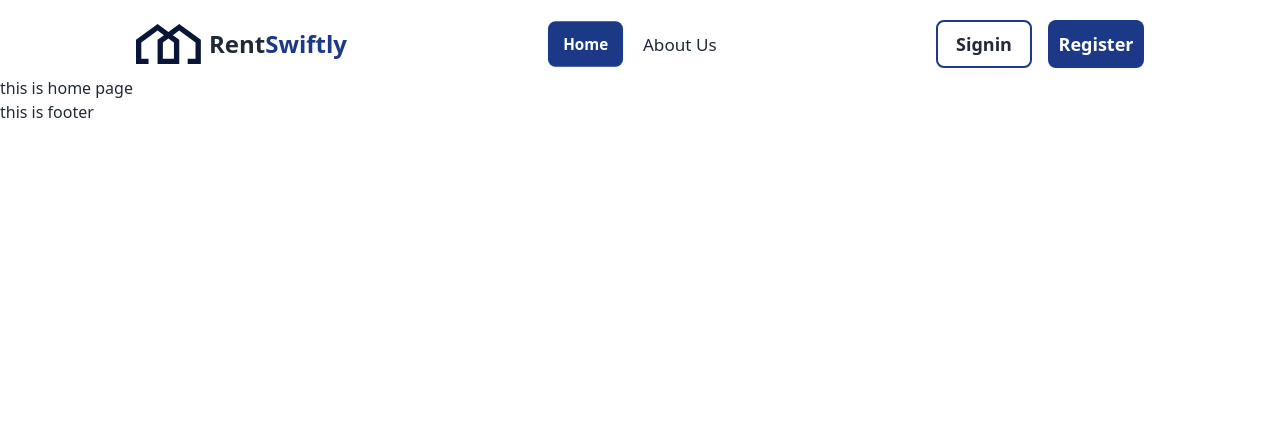
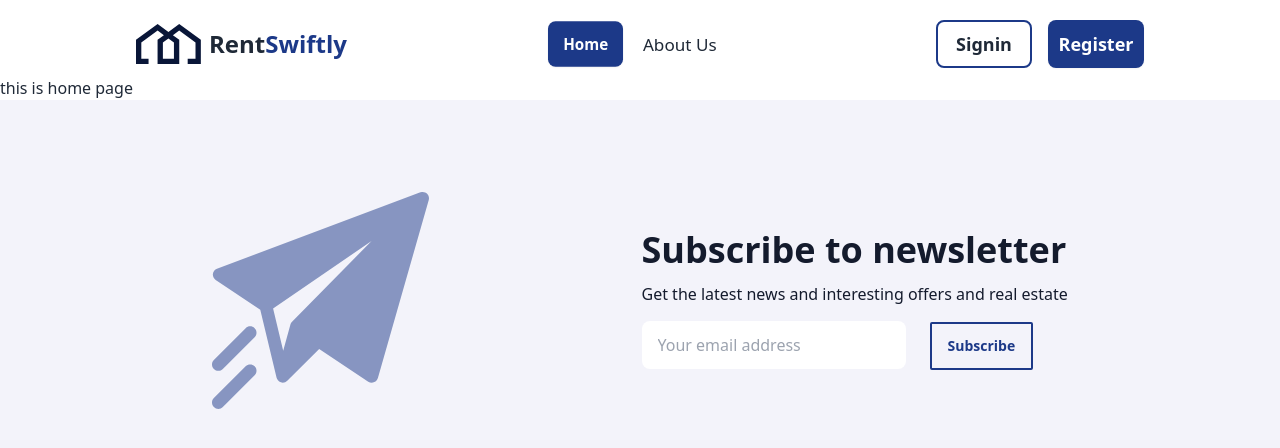
Before and after one commit to alamnahid/RentSwiftly---Renting-Made-Easy, a React (Vite) app: page / in a window 1280 px wide. Shown: the top 448 px of the page. Built offline with nearby package versions, Linux system fonts and the light colour scheme.

Commit message:
create a footer

```diff
--- a/src/Components/Shared/Footer/Footer.jsx
+++ b/src/Components/Shared/Footer/Footer.jsx
@@ -3,7 +3,32 @@
 const Footer = () => {
     return (
         <div>
-            <h1>this is footer</h1>
+            <div className="h-[25rem] bg-[#F3F3FA] w-full flex justify-evenly items-center">
+                <div className="opacity-50">
+                    <svg xmlns="http://www.w3.org/2000/svg" width="217" height="217" viewBox="0 0 217 217" fill="none">
+                        <g clipPath="url(#clip0_22_1296)">
+                            <path d="M208.715 0.348319C208.612 0.380954 208.504 0.336028 208.402 0.373749L4.964 76.6629C2.73508 77.5013 1.15844 79.5187 0.885069 81.8904C0.6117 84.2622 1.68611 86.5839 3.67259 87.9062L48.2734 117.636L64.5899 185.813C64.6327 185.992 64.7429 186.135 64.8001 186.307C66.2666 190.78 71.8988 192.2 75.2683 188.83L107.185 156.914L156.251 189.625C159.806 192.009 164.707 190.229 165.893 186.08L216.752 8.07217C218.118 3.28121 213.62 -1.22663 208.715 0.348319ZM80.055 129.664C79.0022 130.731 78.6852 131.595 78.316 132.939C78.3114 132.964 78.3004 132.988 78.2957 133.012L71.2017 158.807L61.0942 116.571L159.56 49.0543L80.055 129.664Z" fill="#1C3988" />
+                            <path d="M42.6394 174.331C40.1562 171.848 36.1328 171.848 33.6496 174.331L1.86241 206.119C-0.620803 208.602 -0.620803 212.625 1.86241 215.108C4.34605 217.592 8.36861 217.592 10.8522 215.108L42.6394 183.321C45.1226 180.838 45.1226 176.815 42.6394 174.331Z" fill="#1C3988" />
+                            <path d="M42.6394 136.187C40.1562 133.704 36.1328 133.703 33.6496 136.187L1.86241 167.974C-0.620803 170.457 -0.620803 174.481 1.86241 176.964C4.34605 179.448 8.36861 179.448 10.8522 176.964L42.6394 145.177C45.1226 142.694 45.1226 138.67 42.6394 136.187Z" fill="#1C3988" />
+                        </g>
+                        <defs>
+                            <clipPath id="clip0_22_1296">
+                                <rect width="217" height="217" fill="white" />
+                            </clipPath>
+                        </defs>
+                    </svg>
+                </div>
+
+                <div>
+                    <h1 className="text-[#141B2D] lg:text-4xl font-semibold">Subscribe to newsletter</h1>
+                    <p className="text-[#141B2D] mt-3 ">Get the latest news and interesting offers and real estate</p>
+
+                    <div>
+                        <input className="bg-[#FFFFFF] w-[16.5rem] h-12  pl-4 rounded-lg" placeholder="Your email address" type="email" name="email" />
+                        <button className="btn ml-6 rounded-sm btn-outline border-2 border-[#1C3988] text-[#1C3988] font-bold mt-4">Subscribe</button>
+                    </div>
+                </div>
+            </div>
 
         </div>
     );
```
